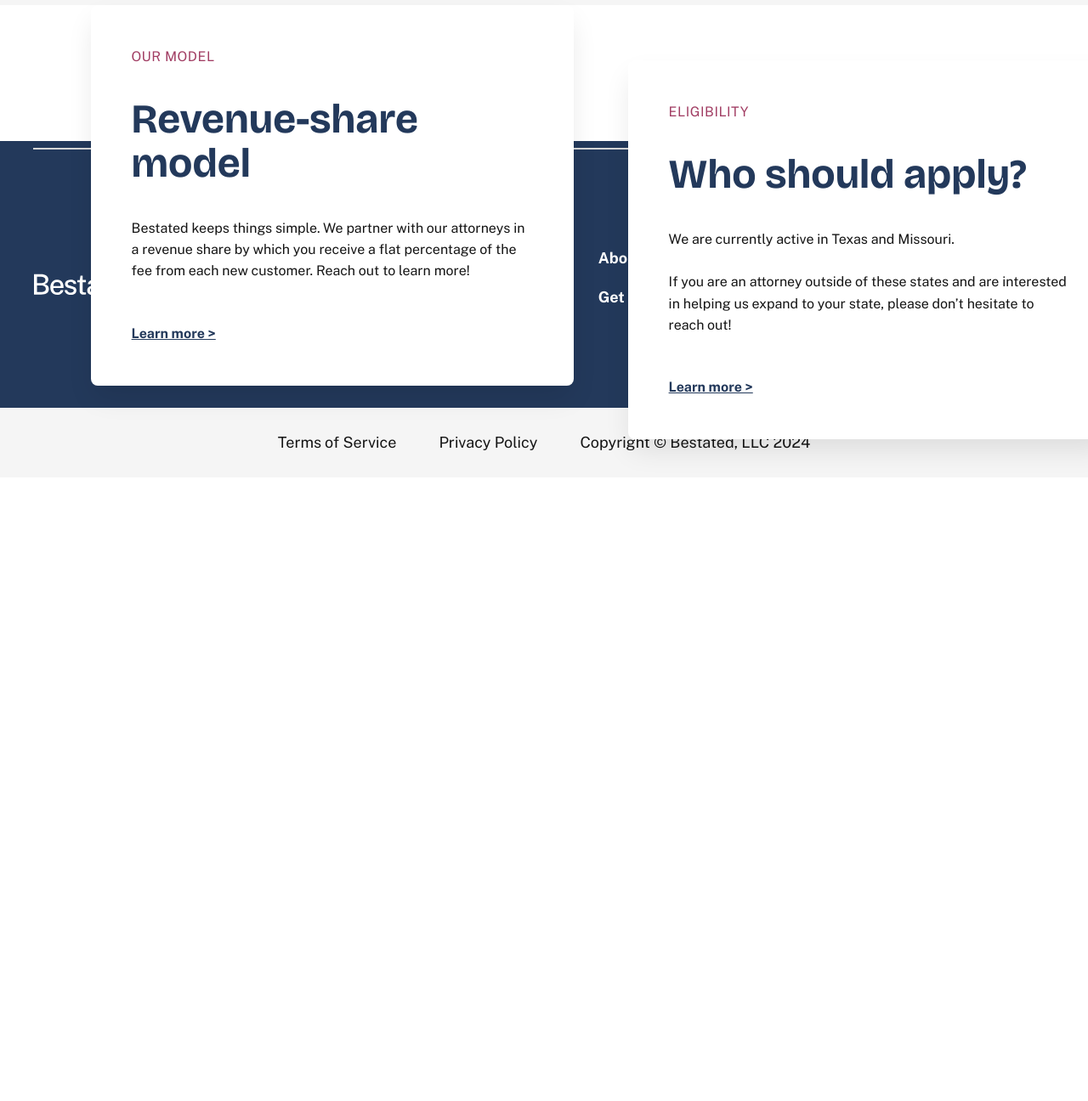
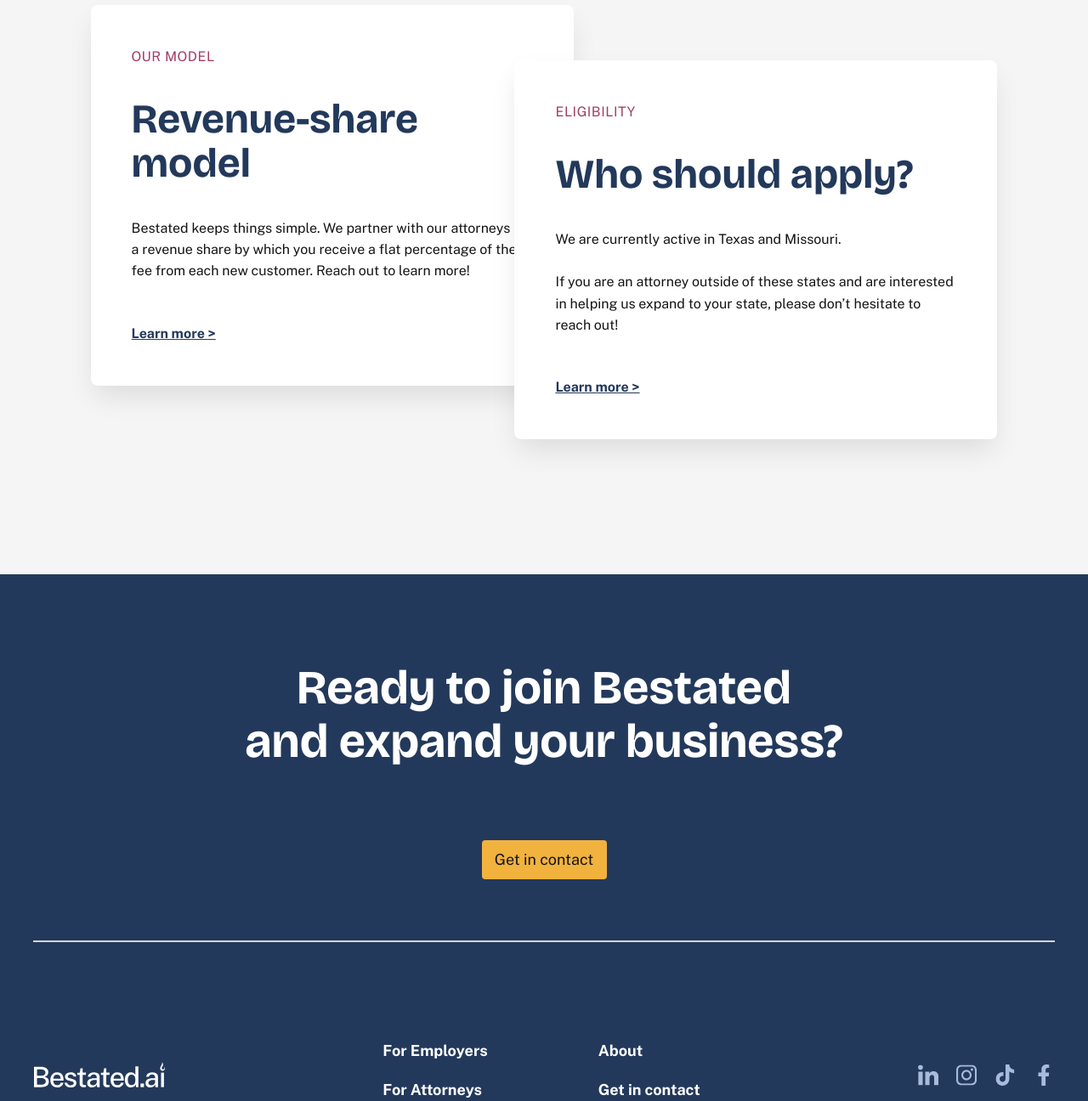
Before and after one commit to chenathy/bestated-ai, a React app: page /professional-attorneys in a window 1280 px wide. Shown: the part 2045-3341 px from the top of the page at 85% size. Before the commit the page ends 2607 px from the top, so only its background shows below. Built offline with nearby package versions, Linux system fonts and the light colour scheme.

Commit message:
upadted layout

```diff
--- a/src/components/InfoBoxes/InfoBoxes.css
+++ b/src/components/InfoBoxes/InfoBoxes.css
@@ -4,16 +4,15 @@
 
     .info {
         /* width: 1200px; */
-        max-height: 705px;
+        min-height: 666px;
         position: relative;
         margin-top: 160px;
         margin-bottom: 160px;
         margin-left: 8.33%;
         margin-right: 8.33%;
         gap: 32px;
-        display: grid;
-        align-items: center;
-        justify-content: center;
+        display: flex;
+        justify-content: space-between;
     }
 
 
@@ -40,7 +39,7 @@
     .info .box2 {
         max-height: 545px;
         top: 65px;
-        left: 632px;
+        right: 0;
         box-shadow: 0px 4px 4px -4px #0C0C0D0D;
         box-shadow: 0px 16px 32px -4px #0C0C0D1A;
         z-index: 2;
--- a/src/pages/Attorneys/Attorneys.css
+++ b/src/pages/Attorneys/Attorneys.css
@@ -24,13 +24,14 @@
         line-height: 33.6px;
     }
 
+
+    .attorneys .info {
+        min-height: 510px;
+    }
 }
 
 
 /* Mobile */
 @media (max-width: 768px) {
 
-    .attorneys .how {
-    }
-
 }
--- a/src/pages/Attorneys/index.js
+++ b/src/pages/Attorneys/index.js
@@ -2,6 +2,7 @@
 import HeroComponent from '../../components/Hero';
 import HowComponent from '../../components/How';
 import InfoBoxes from '../../components/InfoBoxes';
+import CTA from '../../components/CTA';
 
 import AttorneysHero from '../../assets/images/attorneys-hero.jpg';
 import AttorneysHow from '../../assets/images/attorneys-how.jpg';
@@ -62,6 +63,12 @@
                 contact={false}
             />
 
+            {/* CTA  */}
+            <CTA
+                h1Message={<h1>Ready to join Bestated<br/>and expand your business?</h1> }
+                buttonInfo={{ textDisplay: 'Get in contact', destinationPage: 'contact' }}
+            />
+
         </div>
     );
 };
```
